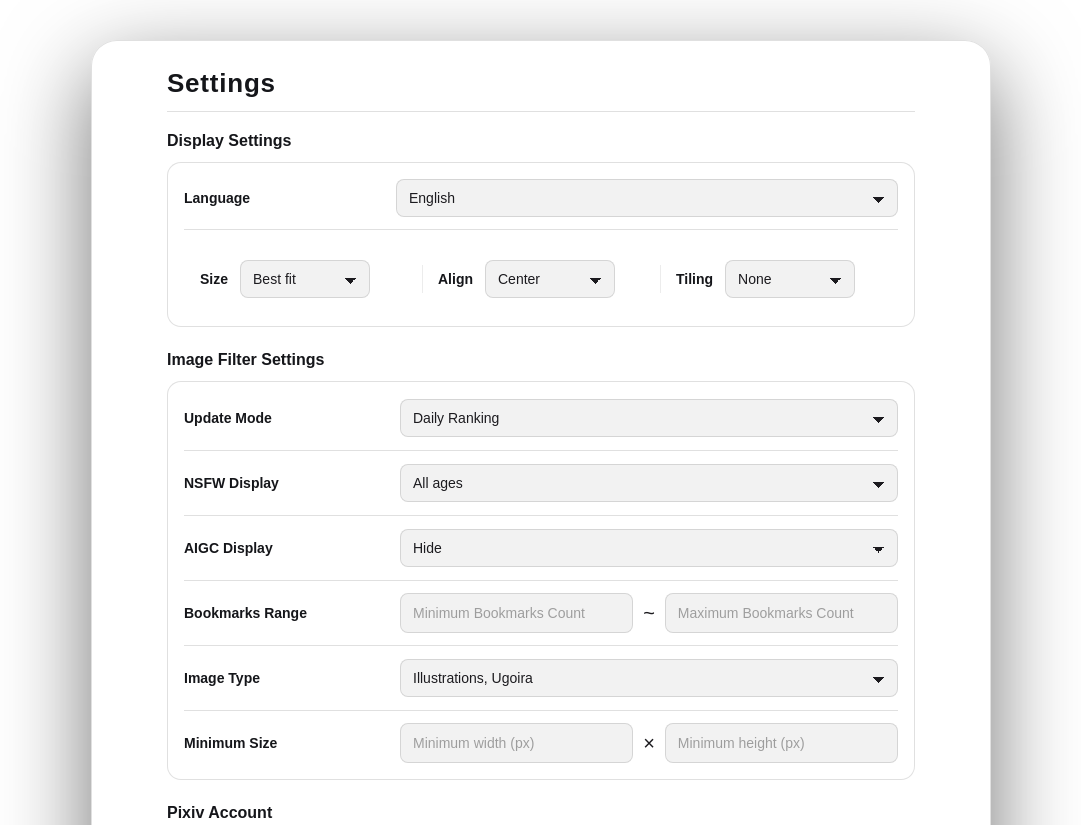
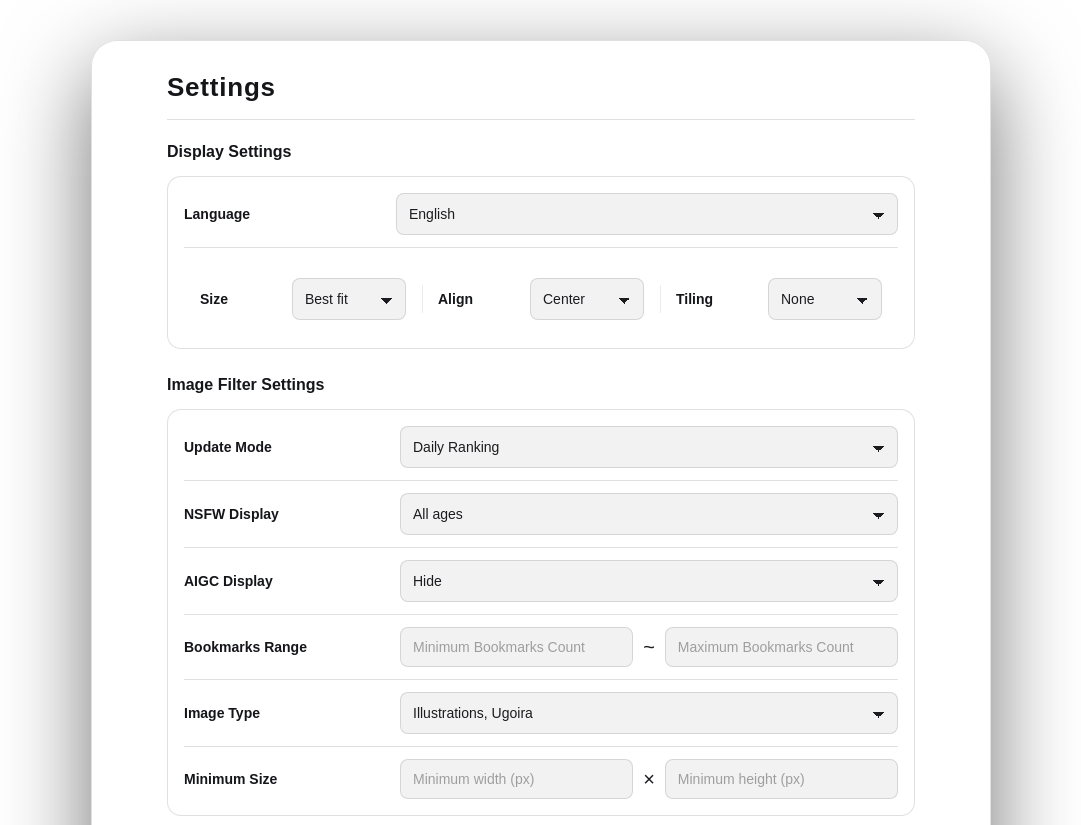
Before and after one commit to cloud-oc/PixTab, a browser extension: page src/options/options.html in a window 1280 px wide. Shown: the top 825 px of the page, without its empty margins (99-1180 px from the left). Drawn offline with nearby package versions, Linux system fonts and the light colour scheme.

Commit message:
Improve options UI layout and bump version to 1.7
Enhanced the options page styling for better readability and alignment by adjusting line heights, label widths, and select element sizing. Updated manifest version to 1.7 to reflect these UI improvements.

```diff
--- a/src/options/options.html
+++ b/src/options/options.html
@@ -58,6 +58,7 @@
 
     body {
       font-family: Arial, sans-serif;
+      line-height: 1.5;
       background: transparent;
       color: var(--panel-text-color);
       padding: 32px;
@@ -95,6 +96,8 @@
       display: block;
       margin-bottom: 8px;
       font-size: 14px;
+      line-height: 20px;
+      min-height: 20px;
       font-weight: bold;
       color: var(--panel-label-color);
     }
@@ -143,6 +146,8 @@
     select {
       width: 100%;
       padding: 10px 12px;
+      line-height: 20px;
+      height: 42px;
       border: 1px solid var(--input-border-color);
       border-radius: 8px;
       font-size: 14px;
@@ -239,12 +244,15 @@
 
     .display-settings-grid .control-block label {
       margin-bottom: 0;
-      flex: 0 0 auto;
-      min-width: 0;
+      flex: 0 0 80px;
+      line-height: 42px;
+      white-space: nowrap;
+      overflow: hidden;
+      text-overflow: ellipsis;
     }
 
     .display-settings-grid .control-block select {
-      flex: 0 0 130px;
+      flex: 1;
       min-width: 0;
     }
 
```
Also changed, not shown: manifest.json.
